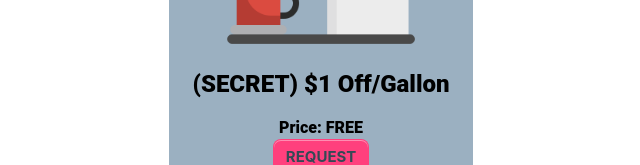
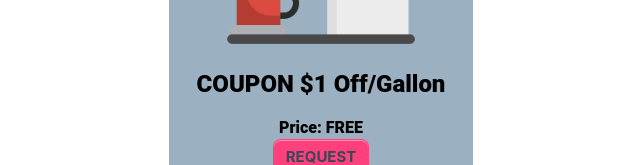
Before and after one commit to Chingsan53/gas-request-v2, a React (Create React App) app: page / in a window 1280 px wide. Shown: the part 209-374 px from the top of the page, without its empty margins (319-959 px from the left). Built offline with nearby package versions, Linux system fonts and the light colour scheme; no server answers; the database is empty.

Commit message:
update the title

```diff
--- a/src/App.js
+++ b/src/App.js
@@ -83,7 +83,7 @@ const App = () => {
         <div className="small-container">
           <img src="./img/gas-request.png" className="logo" alt="logo" />
           <div className="title">
-            <h2>(SECRET) $1 Off/Gallon</h2>
+            <h2>COUPON $1 Off/Gallon</h2>
             <span>Price: FREE</span>
             <button className="button-7" onClick={handleShow}>
               {!showForm ? "REQUEST" : "CLOSE"}
```
